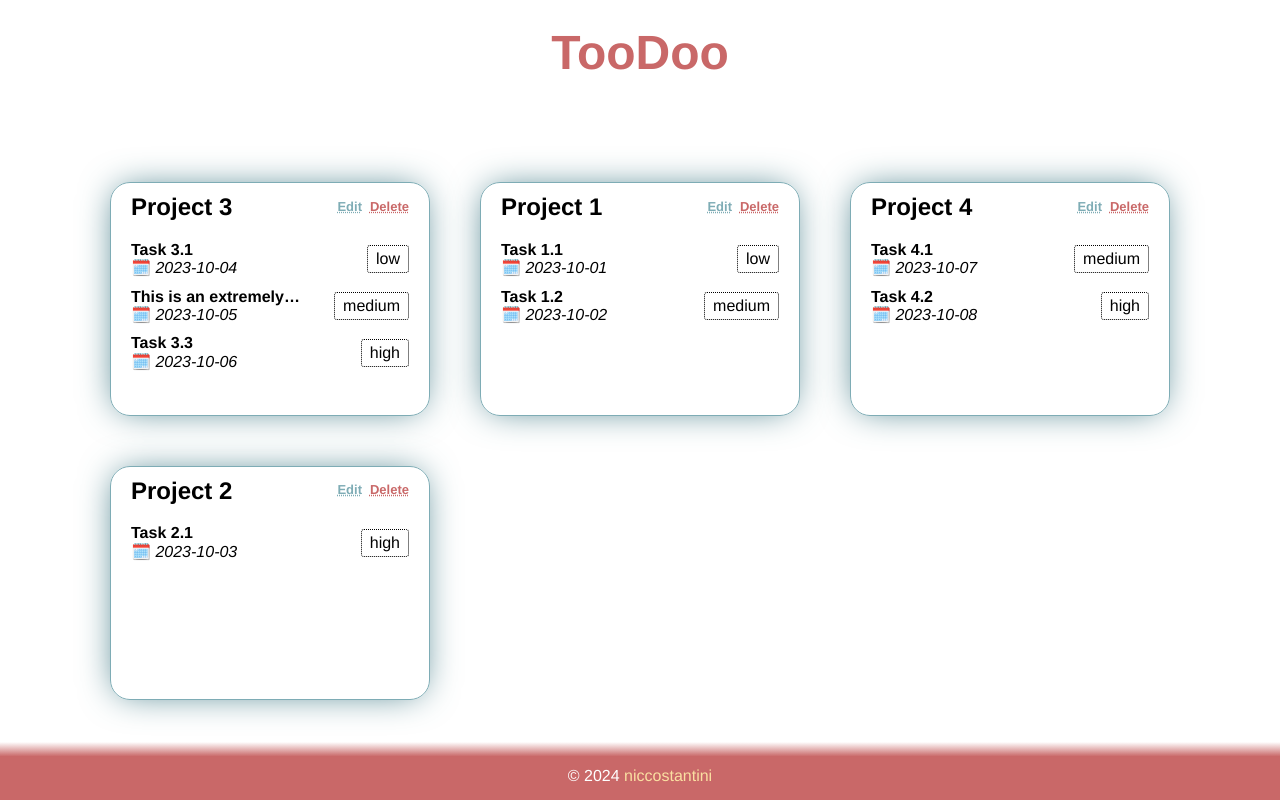
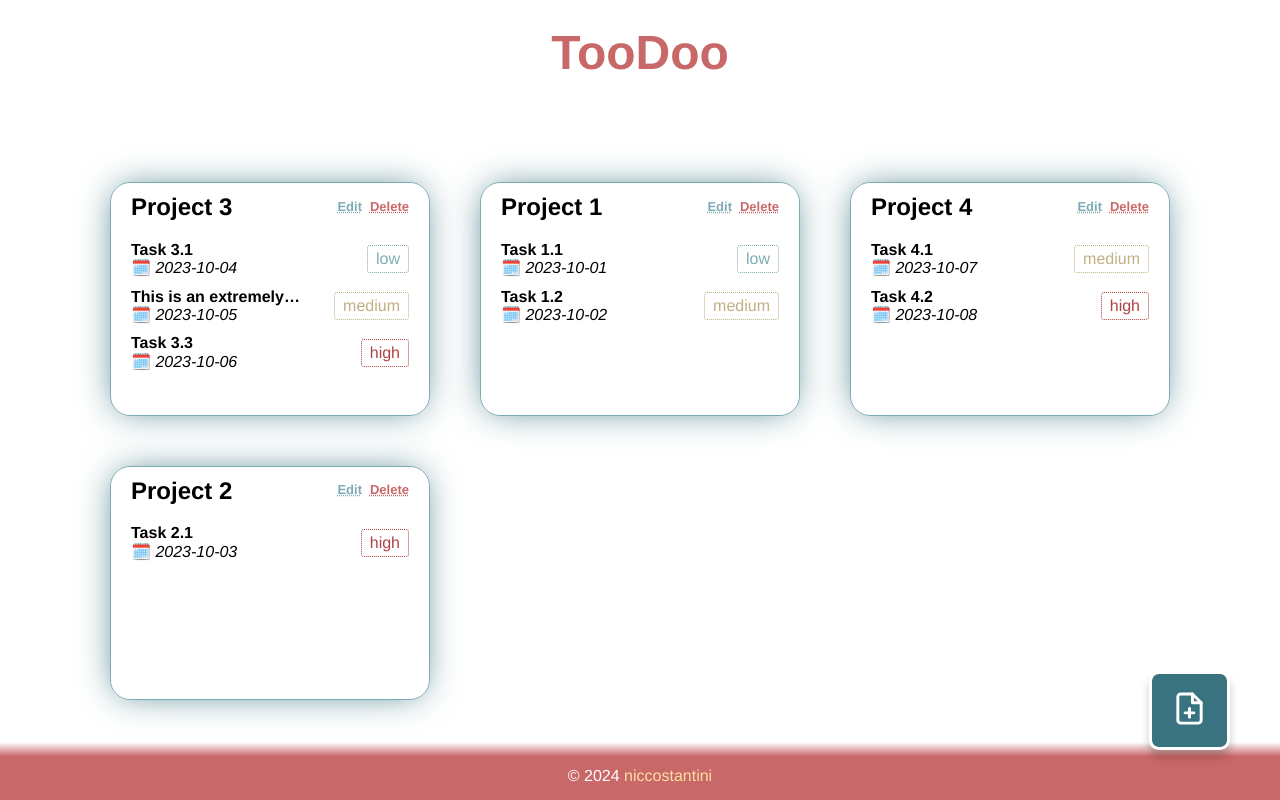
Before and after one commit to niccostantini/odin-to-do, a website built with webpack: page src/template.html in a window 1280 px wide. Built offline with nearby package versions, Linux system fonts and the light colour scheme.

Commit message:
Add conditional coloring of priorities Add create project button

```diff
--- a/src/index.js
+++ b/src/index.js
@@ -216,6 +216,20 @@ function populateProjects() {
                 const todoPriority = document.createElement('span');
                 todoPriority.classList.add('todo-priority', 'todo-right');
                 todoPriority.textContent = toDo.priority;
+                switch (toDo.priority) {
+                    case 'low':
+                        todoPriority.classList.add('low');
+                        break;
+                    case 'medium':
+                        todoPriority.classList.add('medium');
+                        break;
+                    case 'high':
+                        todoPriority.classList.add('high');
+                        break;
+                    default:    // Default case for invalid priority
+                        todoPriority.classList.add('medium');
+                        break;
+                }
 
                 const todoId = document.createElement('span');
                 todoId.classList.add('todo-id');
--- a/src/styles.css
+++ b/src/styles.css
@@ -5,6 +5,7 @@
     --color4: #C96868;
     --color5: #ae4343;
     --color6: #38737f;
+    --color7: #c1af85;
 }
 
 html {
@@ -48,7 +49,12 @@ gap: 50px;
 
 padding: calc(2rem + 10px);
 
+transition: all 0.5s ease-in-out; /* Smooth transitions for size/position */
+
+
 .project {
+
+    transition: transform 0.5s ease, width 0.5s ease, height 0.5s ease; /* Transition for individual items */
 
     max-width: 100%;
 
@@ -134,12 +140,57 @@ padding: calc(2rem + 10px);
             border-radius: 3px;
             padding: 4px 8px;
             }
+
+            .todo-priority.high {
+                color: var(--color5);
+                border-color: var(--color5);
+            }
+            .todo-priority.medium {
+                color: var(--color7);
+                border-color: var(--color7);
+            }
+            .todo-priority.low {
+                color: var(--color2);
+                border-color: var(--color2);
+            }
         }
 
 
     }
 }
 
+}
+
+.create-project {
+    position: fixed;
+    bottom: 50px;
+    right: 50px;
+    z-index: 1000;
+    background-color: var(--color6);
+    color: var(--color1);
+    padding: 17px 20px;
+    border-radius: 10px;
+    box-shadow: 0px 7px 10px rgba(0, 0, 0, 0.2);
+    cursor: pointer;
+    border: 3px solid var(--color1);
+    transition: all 0.2s ease;
+
+    svg {
+        width: 35px;
+        height: 35px;
+        transition: all 0.2s ease;
+    }
+}
+
+.create-project:hover {
+    background-color: var(--color1);
+    border: 3px solid var(--color6);
+
+    svg path, line, polyline{
+        fill: var(--color1);
+        stroke: var(--color6);
+
+    }
 }
 
 footer {
--- a/src/template.html
+++ b/src/template.html
@@ -37,6 +37,15 @@
         </section>
     </main>
 
+    <div class="create-project">
+            <svg xmlns="http://www.w3.org/2000/svg" width="24" height="24" viewBox="0 0 24 24" fill="none" stroke="currentColor" stroke-width="2" stroke-linecap="round" stroke-linejoin="round" class="feather feather-file-plus">
+                <path d="M14 2H6a2 2 0 0 0-2 2v16a2 2 0 0 0 2 2h12a2 2 0 0 0 2-2V8z"></path>
+                <polyline points="14 2 14 8 20 8"></polyline>
+                <line x1="12" y1="18" x2="12" y2="12"></line>
+                <line x1="9" y1="15" x2="15" y2="15"></line>
+            </svg>
+    </div>
+
     <footer>
         <div class="credits">
             &copy; 2024 <a href="https://github.com/niccostantini">niccostantini</a>
```
